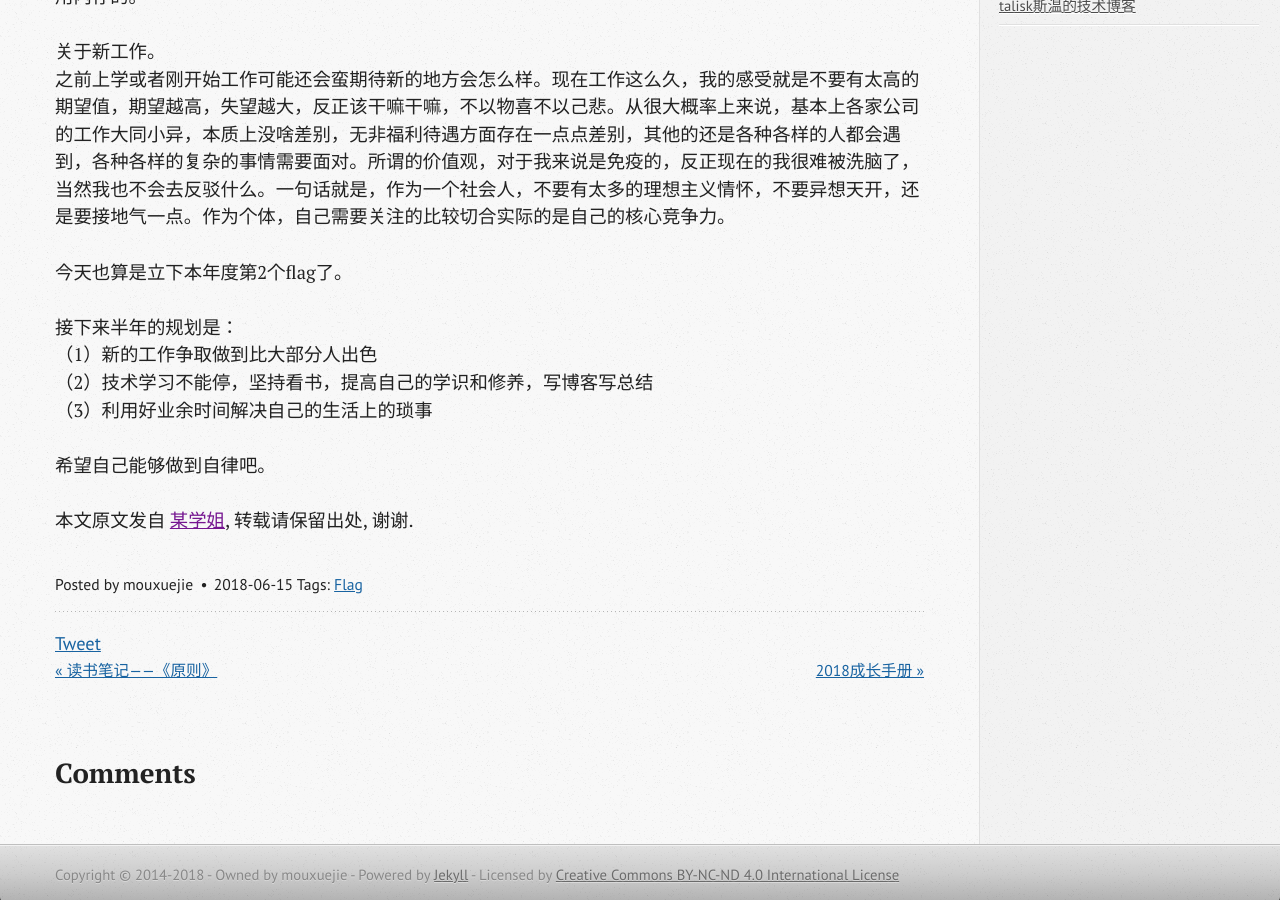
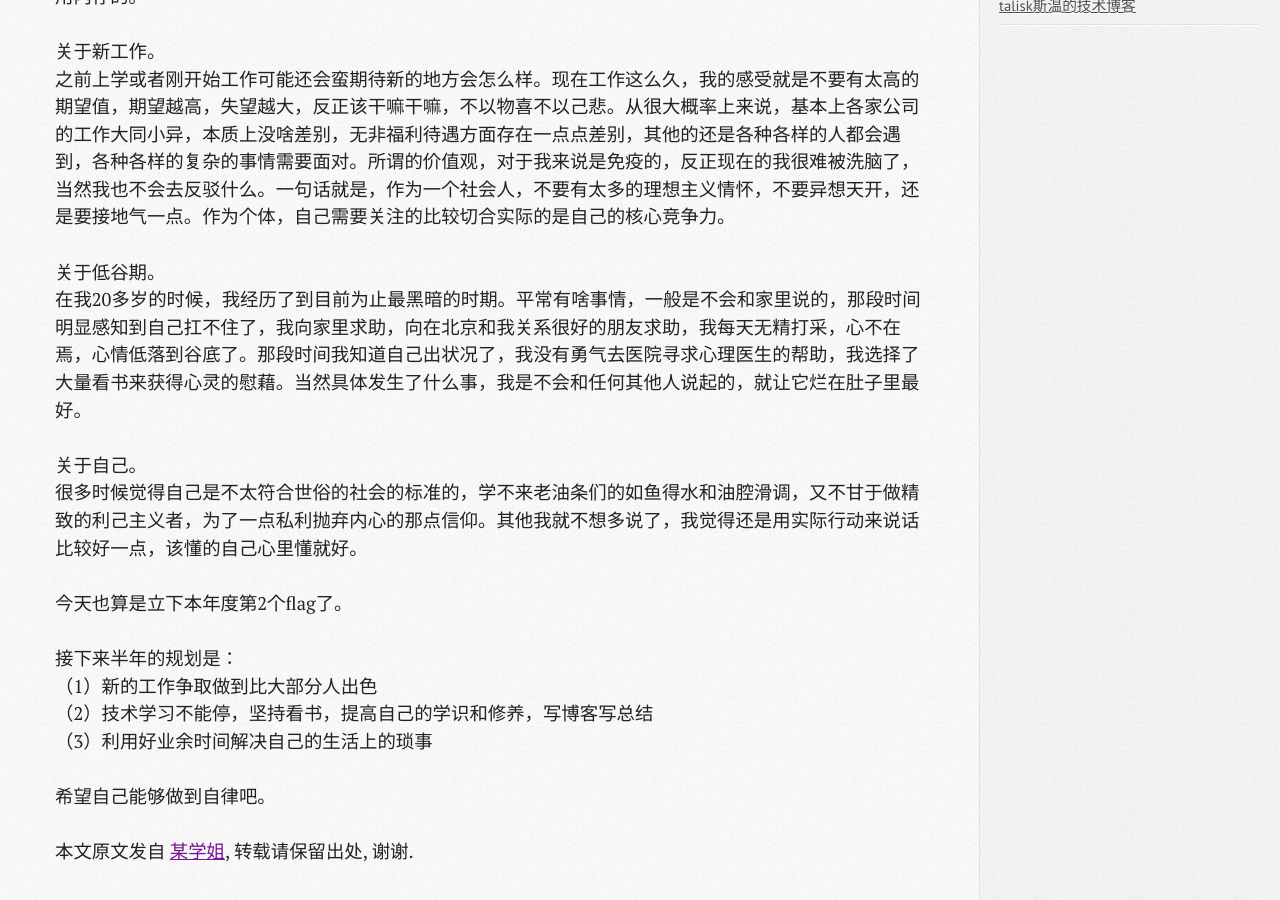
Before and after one commit to wangxinghe/wangxinghe.github.io, a Jekyll site: the page built from _posts/2018-06-15-june-flag.md, in a window 1280 px wide and 900 px high, scrolled down 1411 px. Built offline with Jekyll 4.4.1, drawn with Linux system fonts in a browser that asks for light colours; comment, search, counter and statistics services are not loaded.

Commit message:
[update]

```diff
--- a/_posts/2018-06-15-june-flag.md
+++ b/_posts/2018-06-15-june-flag.md
@@ -35,6 +35,12 @@ tags: [Flag]
 关于新工作。
 之前上学或者刚开始工作可能还会蛮期待新的地方会怎么样。现在工作这么久，我的感受就是不要有太高的期望值，期望越高，失望越大，反正该干嘛干嘛，不以物喜不以己悲。从很大概率上来说，基本上各家公司的工作大同小异，本质上没啥差别，无非福利待遇方面存在一点点差别，其他的还是各种各样的人都会遇到，各种各样的复杂的事情需要面对。所谓的价值观，对于我来说是免疫的，反正现在的我很难被洗脑了，当然我也不会去反驳什么。一句话就是，作为一个社会人，不要有太多的理想主义情怀，不要异想天开，还是要接地气一点。作为个体，自己需要关注的比较切合实际的是自己的核心竞争力。
 
+关于低谷期。
+在我20多岁的时候，我经历了到目前为止最黑暗的时期。平常有啥事情，一般是不会和家里说的，那段时间明显感知到自己扛不住了，我向家里求助，向在北京和我关系很好的朋友求助，我每天无精打采，心不在焉，心情低落到谷底了。那段时间我知道自己出状况了，我没有勇气去医院寻求心理医生的帮助，我选择了大量看书来获得心灵的慰藉。当然具体发生了什么事，我是不会和任何其他人说起的，就让它烂在肚子里最好。
+
+关于自己。
+很多时候觉得自己是不太符合世俗的社会的标准的，学不来老油条们的如鱼得水和油腔滑调，又不甘于做精致的利己主义者，为了一点私利抛弃内心的那点信仰。其他我就不想多说了，我觉得还是用实际行动来说话比较好一点，该懂的自己心里懂就好。
+
 今天也算是立下本年度第2个flag了。
 
 接下来半年的规划是：
```
